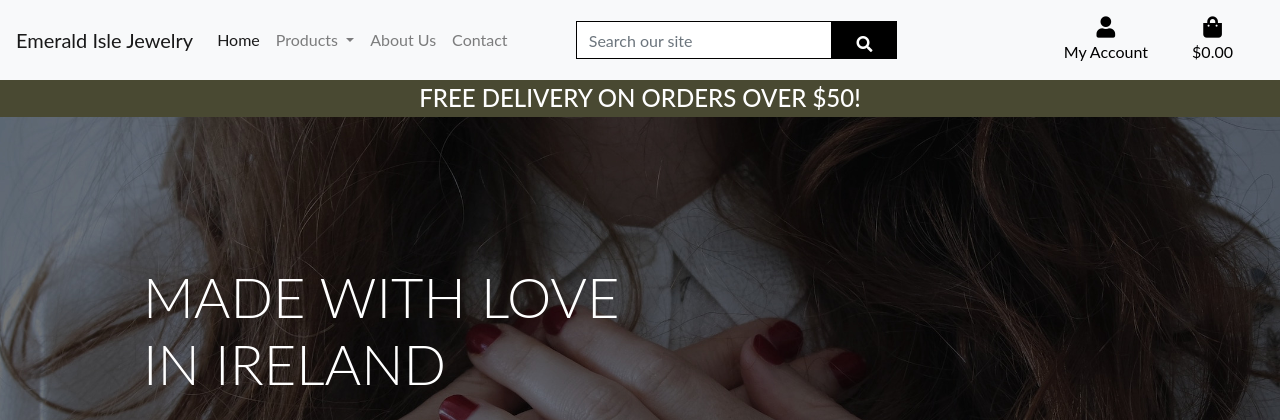
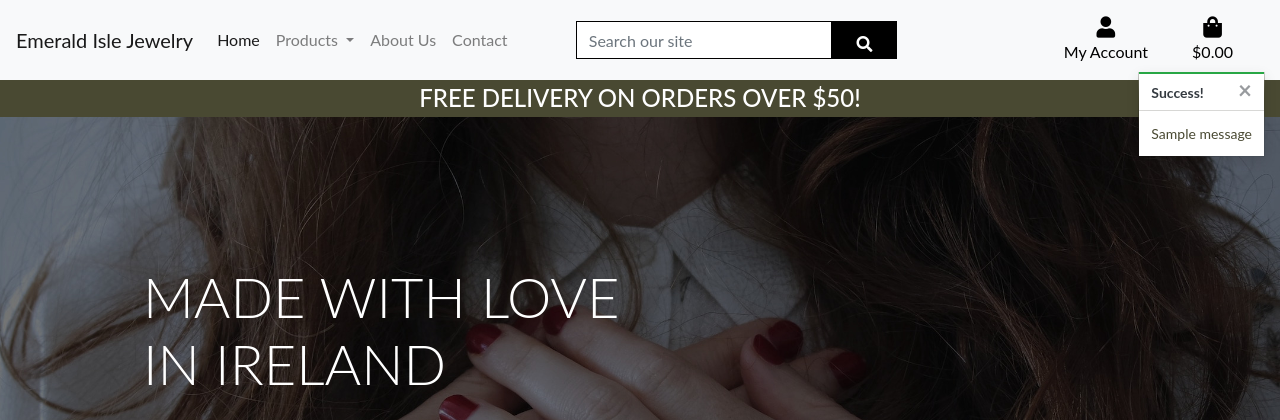
Before and after one commit to oconnorian3/emerald-isle-jewelry, a Django app: page / in a window 1280 px wide. Shown: the top 420 px of the page. Run offline with Django 3.2, Linux system fonts and the light colour scheme; tables that the repository leaves empty hold one stand-in row (values such as "Sample post"); one stand-in notice (Sample message) is shown; some libraries are stand-ins or nearby versions.

Commit message:
Add basic toast templates for shopping bag

```diff
--- a/emerald_isle_jewelry/settings.py
+++ b/emerald_isle_jewelry/settings.py
@@ -93,6 +93,8 @@ TEMPLATES = [
     },
 ]
 
+MESSAGE_STORAGE = 'django.contrib.messages.storage.session.SessionStorage'
+
 SITE_ID = 1
 
 EMAIL_BACKEND = 'django.core.mail.backends.console.EmailBackend'
--- a/static/css/base.css
+++ b/static/css/base.css
@@ -149,6 +149,24 @@ a.category-badge > span.badge:hover {
   cursor: pointer;
 }
 
+/* ------------------------------- bootstrap toasts */
+
+.message-container {
+  position: fixed;
+  top: 72px;
+  right: 15px;
+  z-index: 99999999999;
+}
+
+.custom-toast {
+  overflow: visible;
+}
+
+.toast-capper {
+  height: 2px;
+}
+
+
 /* pad the top a bit when navbar is collapsed on mobile */
 @media (max-width: 991px) {
     .header-container {
--- a/templates/base.html
+++ b/templates/base.html
@@ -135,8 +135,22 @@
     </header>
 
     {% if messages %}
-        <div class="message-container"></div>
-    {% endif %}
+    <div class="message-container">
+        {% for message in messages %}
+            {% with message.level as level %}
+                {% if level == 40 %}
+                    {% include 'includes/toasts/toast_error.html' %}
+                {% elif level == 30 %}
+                    {% include 'includes/toasts/toast_warning.html' %}
+                {% elif level == 25 %}
+                    {% include 'includes/toasts/toast_success.html' %}
+                {% else %}
+                    {% include 'includes/toasts/toast_info.html' %}
+                {% endif %}
+            {% endwith %}
+        {% endfor %}
+    </div>
+{% endif %}
 
     {% block page_header %}
     {% endblock %}
@@ -145,6 +159,9 @@
     {% endblock %}
 
     {% block postloadjs %}
+    <script type="text/javascript">
+      $('.toast').toast('show');
+  </script>
     {% endblock %}
   </body>
 </html>
--- /dev/null
+++ b/templates/includes/toasts/toast_success.html
@@ -0,0 +1,13 @@
+<div class="toast custom-toast rounded-0 border-top-0" data-autohide="false">
+    <div class="arrow-up arrow-success"></div>
+    <div class="w-100 toast-capper bg-success"></div>
+    <div class="toast-header bg-white text-dark">
+        <strong class="mr-auto">Success!</strong>
+        <button type="button" class="ml-2 mb-1 close text-dark" data-dismiss="toast" aria-label="Close">
+            <span aria-hidden="true">&times;</span>
+        </button>
+    </div>
+    <div class="toast-body bg-white">
+        {{ message }}
+    </div>
+</div>
```
Also changed, not shown: templates/includes/toasts/toast_error.html (added, +13 -0 lines), templates/includes/toasts/toast_info.html (added, +13 -0 lines), templates/includes/toasts/toast_warning.html (added, +13 -0 lines).
